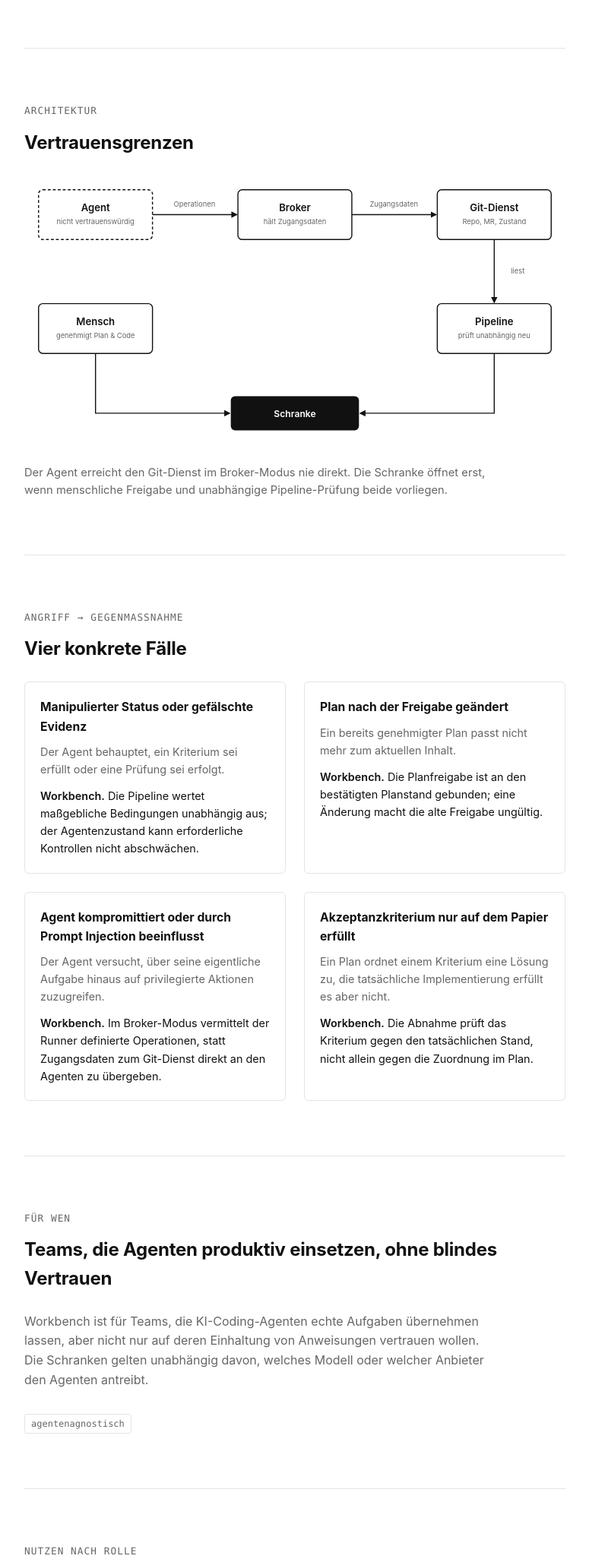
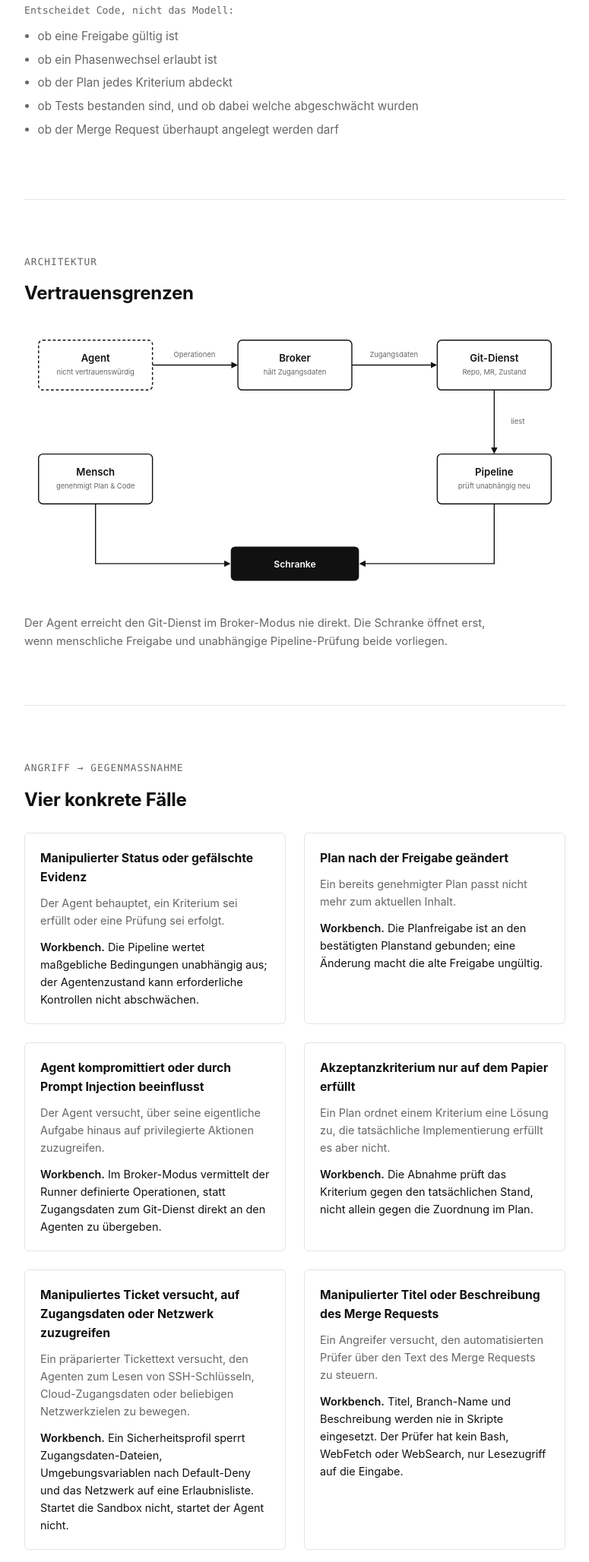
Before and after one commit to HenryJobst/workbench-website, a plain HTML site: page index.html in a window 1280 px wide. Shown: the part 2633-4689 px from the top of the page at 76% size, without its empty margins (252-1027 px from the left). Drawn offline with Linux system fonts and the light colour scheme.

Commit message:
Zwei weitere Angriff/Gegenmaßnahme-Karten + Entscheidungsliste im Prinzip
Aus docs/nutzer/08-sicherheit.md und 09-pipeline.md: Sicherheitsprofil
(Default-Deny für Zugangsdaten/Umgebungsvariablen/Netzwerk, kein
Fallback ohne Sandbox) und Prüfer-Isolation (PR-Texte nie in Skripte
eingesetzt, kein Bash/WebFetch/WebSearch für den Prüfer) als zwei
neue Karten -- bisher nirgends auf der Seite erwähnte, eigenständige
Sicherheitsmechanismen.

Prinzip-Abschnitt um die aus docs/nutzer/02-lauf-durchfuehren.md
übernommene Liste "was Code entscheidet, nicht das Modell" ergänzt --
konkretisiert den Grundsatz statt ihn nur zu behaupten.

Co-Authored-By: Claude Sonnet 5 <noreply@anthropic.com>

```diff
--- a/index.html
+++ b/index.html
@@ -128,6 +128,10 @@
     td { border-bottom: none; padding: 0.15rem 0; }
     td:not(:first-child)::before { content: attr(data-label) ": "; color: var(--fg); }
   }
+
+  .principle-intro { font-family: var(--mono); font-size: 0.82rem; color: var(--muted); margin: 1.75rem 0 0.75rem; }
+  .principle-list { margin: 0; padding-left: 1.1rem; color: var(--muted); font-size: 0.95rem; }
+  .principle-list li { margin-bottom: 0.4rem; }
 
   .status-list { list-style: none; padding: 0; margin: 0; display: flex; flex-direction: column; gap: 0.9rem; }
   .status-list li { color: var(--muted); font-size: 0.95rem; max-width: 40rem; }
@@ -326,6 +330,14 @@
       abschwächen, nur verschärfen. Ein Agent kann sich keine Freigabe erschleichen, indem er behauptet,
       etwas sei schon erledigt oder geprüft. Das ist die Vertrauensgrenze zwischen Agent und Freigabe.
     </p>
+    <p class="principle-intro">Entscheidet Code, nicht das Modell:</p>
+    <ul class="principle-list">
+      <li>ob eine Freigabe gültig ist</li>
+      <li>ob ein Phasenwechsel erlaubt ist</li>
+      <li>ob der Plan jedes Kriterium abdeckt</li>
+      <li>ob Tests bestanden sind, und ob dabei welche abgeschwächt wurden</li>
+      <li>ob der Merge Request überhaupt angelegt werden darf</li>
+    </ul>
   </section>
 
   <section class="diagram" id="architektur">
@@ -412,6 +424,16 @@
         <h3>Akzeptanzkriterium nur auf dem Papier erfüllt</h3>
         <p>Ein Plan ordnet einem Kriterium eine Lösung zu, die tatsächliche Implementierung erfüllt es aber nicht.</p>
         <p class="counter"><strong>Workbench.</strong> Die Abnahme prüft das Kriterium gegen den tatsächlichen Stand, nicht allein gegen die Zuordnung im Plan.</p>
+      </div>
+      <div class="attack-card">
+        <h3>Manipuliertes Ticket versucht, auf Zugangsdaten oder Netzwerk zuzugreifen</h3>
+        <p>Ein präparierter Tickettext versucht, den Agenten zum Lesen von SSH-Schlüsseln, Cloud-Zugangsdaten oder beliebigen Netzwerkzielen zu bewegen.</p>
+        <p class="counter"><strong>Workbench.</strong> Ein Sicherheitsprofil sperrt Zugangsdaten-Dateien, Umgebungsvariablen nach Default-Deny und das Netzwerk auf eine Erlaubnisliste. Startet die Sandbox nicht, startet der Agent nicht.</p>
+      </div>
+      <div class="attack-card">
+        <h3>Manipulierter Titel oder Beschreibung des Merge Requests</h3>
+        <p>Ein Angreifer versucht, den automatisierten Prüfer über den Text des Merge Requests zu steuern.</p>
+        <p class="counter"><strong>Workbench.</strong> Titel, Branch-Name und Beschreibung werden nie in Skripte eingesetzt. Der Prüfer hat kein Bash, WebFetch oder WebSearch, nur Lesezugriff auf die Eingabe.</p>
       </div>
     </div>
   </section>
```
